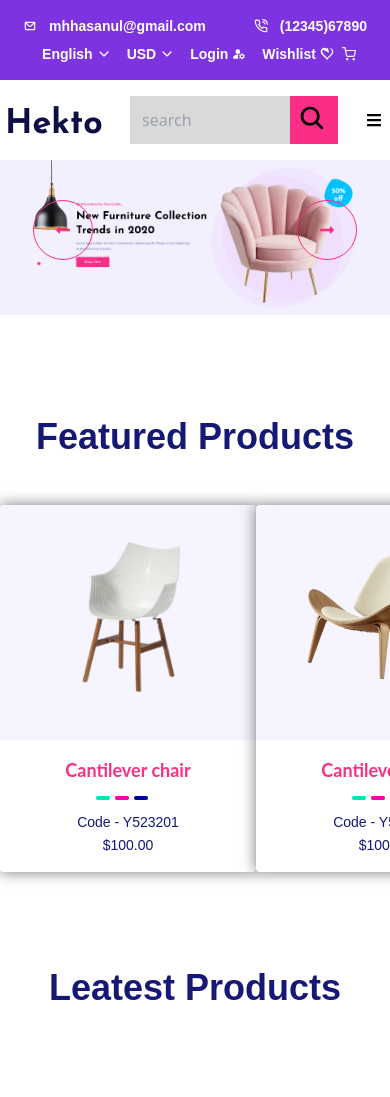
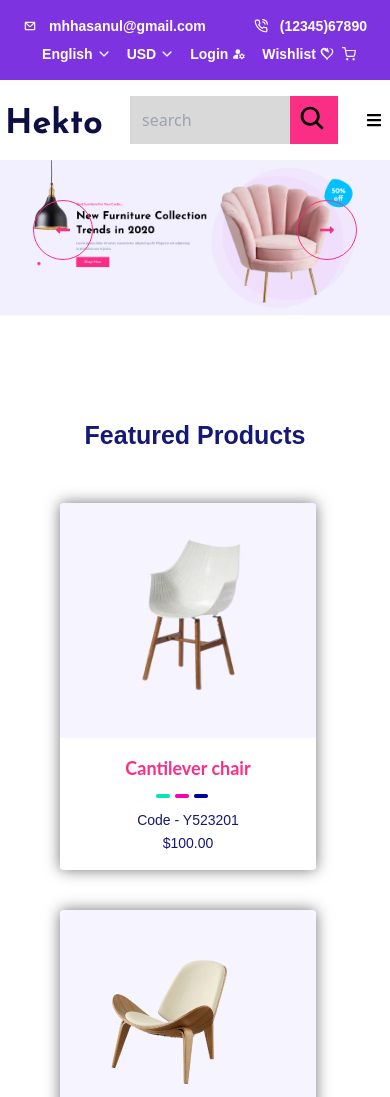
Before and after one commit to mdarafat2201/hekto, a React (Vite) app: page / in a window 390 px wide. Shown: the top 1097 px of the page. Built offline with nearby package versions, Linux system fonts and the light colour scheme.

Commit message:
Featured Products R don

```diff
--- a/src/Component/CommonComponent/Products.jsx
+++ b/src/Component/CommonComponent/Products.jsx
@@ -10,7 +10,7 @@ const Products = ({ className, Title, Code, prich, Imgs, dostImg }) => {
   return (
     <>
       <div className={className}>
-        <div className="w-64  box_shod group relative overflow-hidden rounded">
+        <div className="w-64 lg:w-[230px]  box_shod group relative overflow-hidden rounded">
           <div className="bg-secondary_bg_color h-[235px]  px-12 py-8">
             <img src={Imgs ? Imgs : ProductsImg1} alt={Imgs} />
           </div>
--- a/src/Component/HomeComponet/Banner/Banner.jsx
+++ b/src/Component/HomeComponet/Banner/Banner.jsx
@@ -52,7 +52,7 @@ function SamplePrevArrow(props) {
       }}
       onClick={onClick}
     >
-      <div className="flex justify-center items-center h-full cursor-pointer hover:bg-main_font_color rounded-full">
+      <div className="flex justify-center  items-center h-full cursor-pointer hover:bg-main_font_color rounded-full">
         <FaLongArrowAltRight className="text-base text-secondary_font_color" />
       </div>
     </div>
--- a/src/Component/HomeComponet/FeaturedProducts/FeaturedProducts.jsx
+++ b/src/Component/HomeComponet/FeaturedProducts/FeaturedProducts.jsx
@@ -11,11 +11,15 @@ const FeaturedProducts = () => {
         <div className="container">
           <div>
             <div>
-              <h2 className="text-center font-JosefinSans mb-12 text-4xl text-main_font_color font-bold">
+              <h2 className="text-center font-JosefinSans mb-12 text-[25px] sm:text-4xl text-main_font_color font-bold">
                 Featured Products
               </h2>
             </div>
-            <Flex className={"items-center justify-between"}>
+            <Flex
+              className={
+                "items-center flex-wrap mx-[60px] sm:mx-[30px] md:mx-[80px] lg:mx-0 gap-y-10 md:gap-y-14 lg:gap-y-0 justify-between"
+              }
+            >
               {productsdata?.map((item) => (
                 <Products
                   key={item.id}
```
